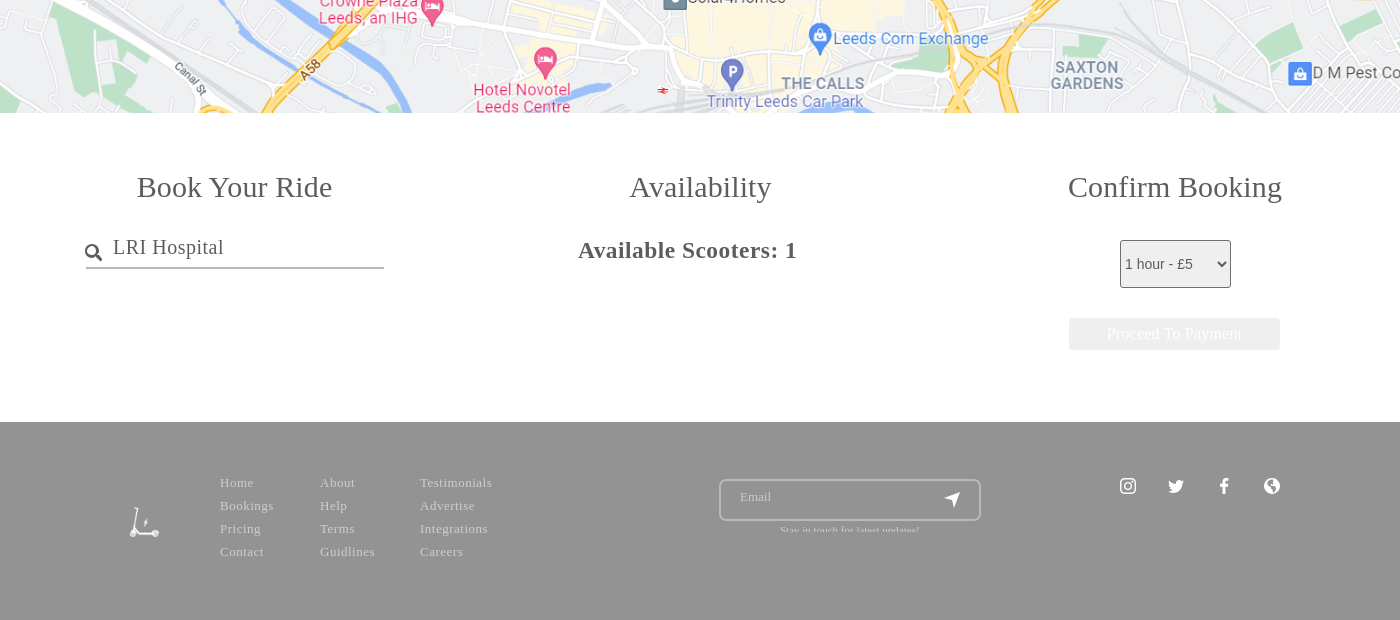
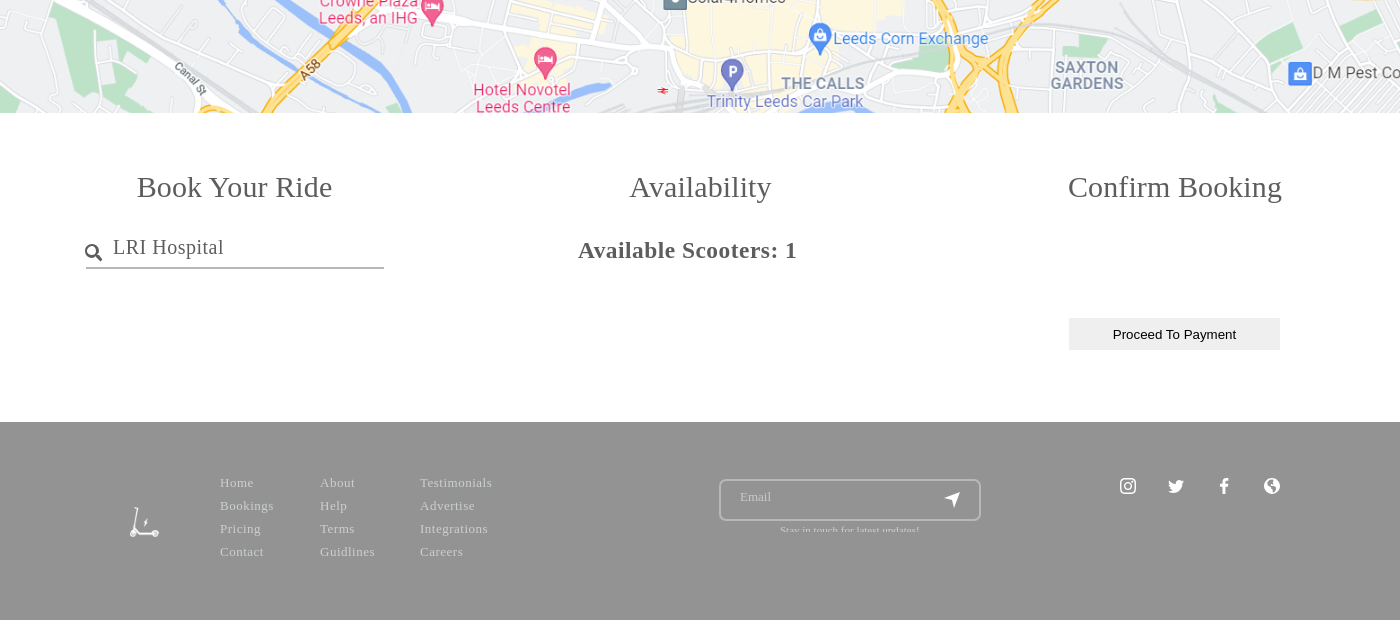
Before and after one commit to Maverick-Low/E-Scooter-Website, a Flask app: page /lri in a window 1400 px wide. Shown: the part 1213-1833 px from the top of the page. Run offline with Flask 2, Linux system fonts and the light colour scheme; data comes from the database, SQL or seed files in the repository.

Commit message:
revert to original

```diff
--- a/app/static/Main.css
+++ b/app/static/Main.css
@@ -1,3 +1,4 @@
+<style id="applicationStylesheet" type="text/css">
 	.mediaViewInfo {
 		--web-view-name: Website Main;
 		--web-view-id: Website_Main;
@@ -323,7 +324,7 @@ html{
 		letter-spacing: 0.1px;
 	}
 	input[type=text]{
-	width: 100%;
+		width: 100%
 		box-sizing: border-box;
 		border: 0px solid #ccc;
 		border-radius:4px;
@@ -978,16 +979,6 @@ input[type=text]{
 		height: 32px;
 		left: 0px;
 		top: 0px;
-	white-space: nowrap;
-	text-align: center;
-	font-family: Halyard Display;
-	font-style: normal;
-	font-weight: normal;
-	font-size: 16px;
-	color: rgba(255,255,255,1);
-	letter-spacing: 0.2px;
-	outline: none;
-	border-radius: 4px;
 	}
 	#Proceed_To_Payment {
 		left: 37px;
@@ -1476,13 +1467,12 @@ input[type=text]{
 		top: 0px;
 		transform: matrix(1,0,0,1,0,0);
 	}
-.n__Hours {
-	left: 1120px;
-	top: 1453px;
-	position: absolute;
-	overflow: visible;
-	width: 111px;
-	height: 48px;
+	#n__Hours {
+		left: 26px;
+		top: 17px;
+		position: absolute;
+		overflow: visible;
+		width: 59px;
 		white-space: nowrap;
 		text-align: left;
 		font-family: Arial;
@@ -1490,11 +1480,6 @@ input[type=text]{
 		font-weight: normal;
 		font-size: 14px;
 		color: rgba(93,93,93,1);
-	border: solid;
-	border-color: rgba(112,112,112,1);
-	border-width: 1px;
-	outline: none;
-	border-radius: 3px;
 	}
 	#Arrow_Small_Down__1 {
 		position: absolute;
@@ -1600,3 +1585,5 @@ input[type=text]{
     .dropdown a:hover {background-color: #ddd;}
 
     .show {display: block;}
+
+</style>
```
Lines whose indentation alone changed are shown as unchanged.
